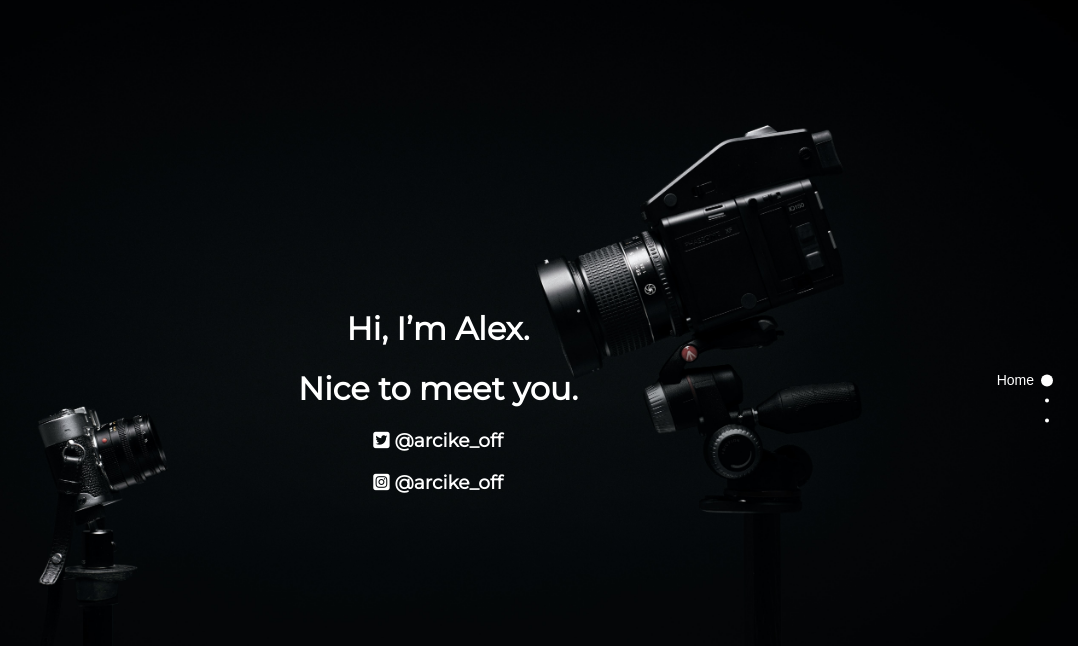
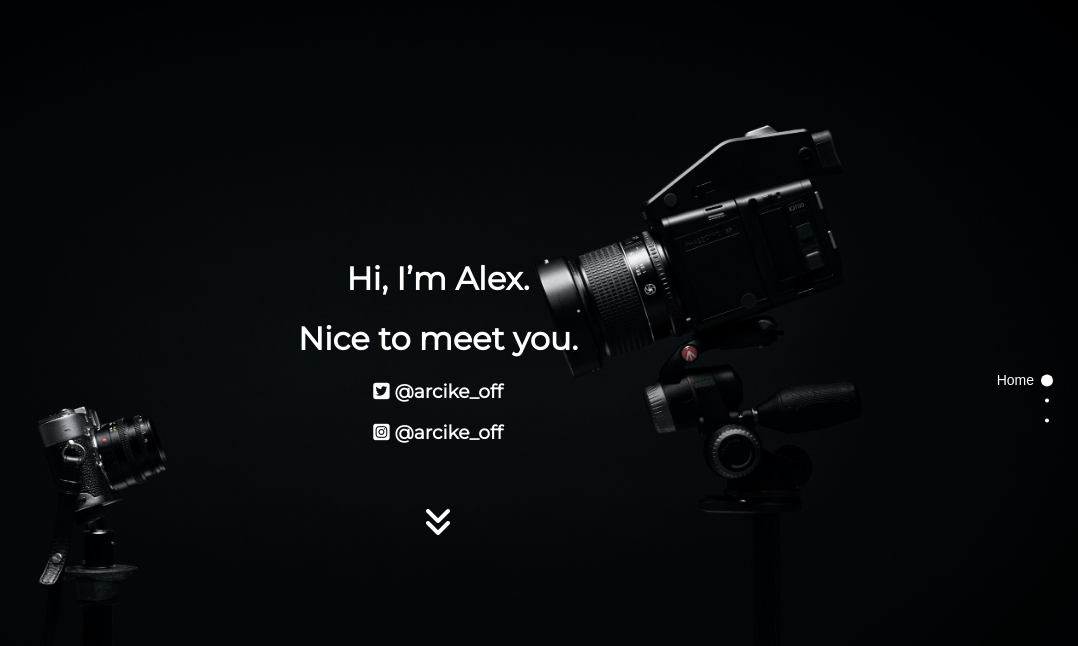
Before and after one commit to ARCIKE/personel-website, a plain HTML site: page index.html in a window 1280 px wide. Shown: the whole page, without its empty margins (202-1280 px from the left). Drawn offline with nearby package versions, Linux system fonts and the light colour scheme.

Commit message:
Update index.html

```diff
--- a/index.html
+++ b/index.html
@@ -69,21 +69,23 @@ span {
       <h1>Nice to meet you.</h1>
       <h3><i class="fab fa-twitter-square"></i> @arcike_off</h3>
       <h3><i class="fab fa-instagram-square"></i> @arcike_off</h3>
+      <br>
+      <h1><i class="fas fa-angle-double-down"></i></h1>
 
     </div>
-    <!-- *************************** -->
+
     <div class="section s2">
       <h2 class="hs2">I'm a French Web Developer <i class="fas fa-code"></i> (Beginner),</h2>
       <h2 class="hs2">passioned by the new technologies</h2>
       <h2 class="hs2">like Cryptocurrency <i class="fab fa-ethereum"></i></h2>
     </div>
-    <!-- *************************** -->
+
     <div class="section">
       <div class="slide sd1">
         <h1><i class="fas fa-book"></i> STi2D.cf</h1>
         <h3>Site allowing access to the online manual as well as Genial.ly and tools such as a binary converter</h3>
       </div>
-      <!-- (-) -->
+
       <div class="slide sd2">
         <h1><i class="fas fa-truck"></i> VTC-STI.cf</h1>
         <h3>Site to promote the recrutment of truckers in our VTC on Euro Trucks Simulator 2</h3>
```
